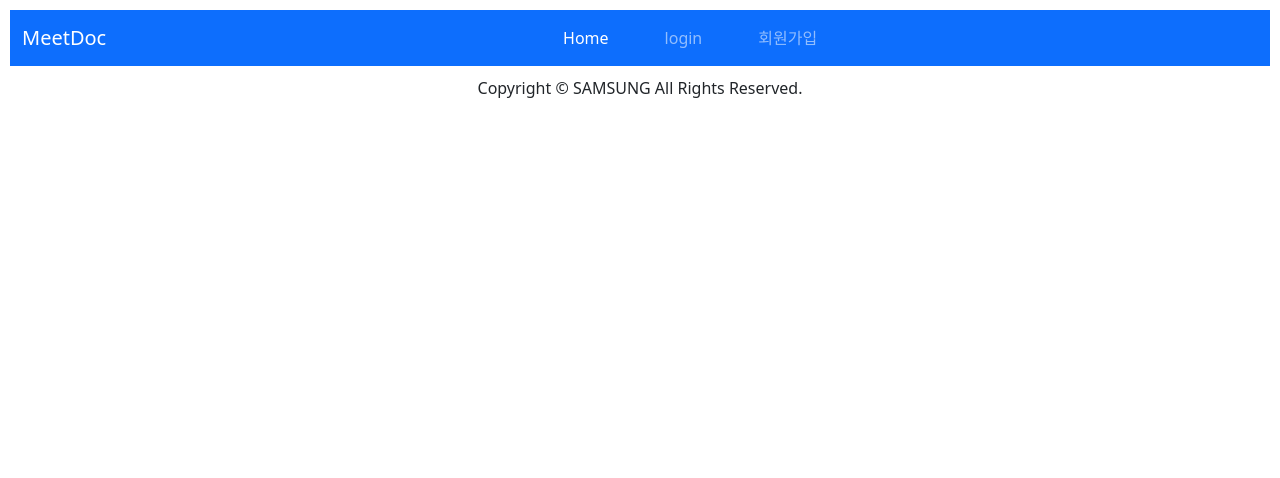
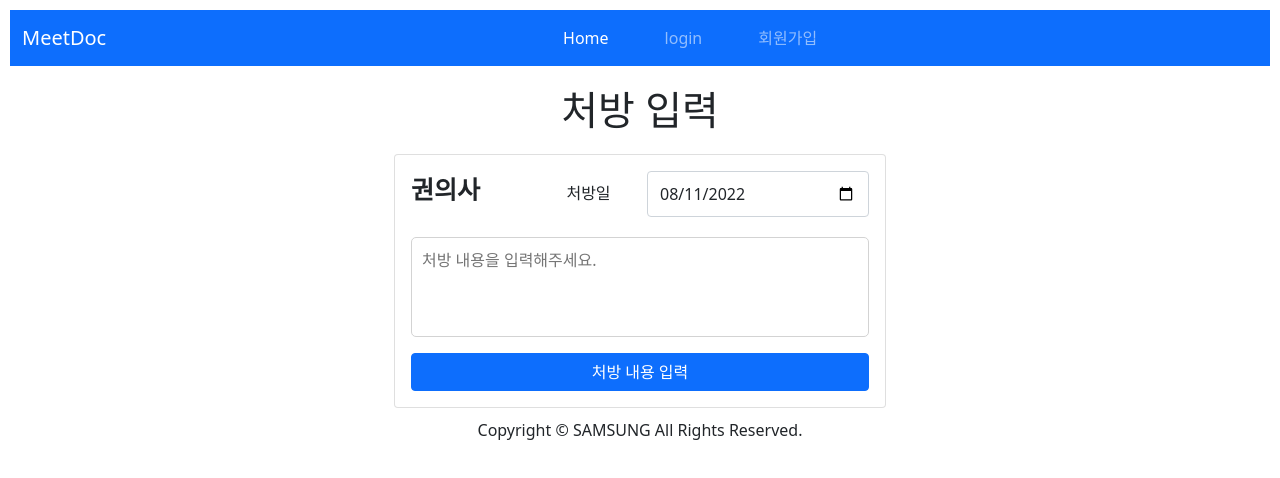
Before and after one commit to pingu9/meetdoc, a Vue app in the folder frontend/: page /prescription/1 in a window 1280 px wide. Shown: the top 478 px of the page. Built offline with nearby package versions, Linux system fonts and the light colour scheme.

Commit message:
[S07P12A302-244] feat: 처방전 입력 페이지 구현

```diff
--- a/frontend/src/routes/router.js
+++ b/frontend/src/routes/router.js
@@ -13,6 +13,7 @@ import BookConfirm from '../views/BookConfirm.vue';
 import MyPageUpdate from '../views/MyPageUpdate.vue';
 import MeetingRoom from '../views/MeetingRoom.vue';
 import DoctorRegister from '../views/DoctorRegister.vue';
+import PrescriptionPage from "../views/PrescriptionPage.vue";
 
 const routes = [
     {
@@ -77,6 +78,11 @@ const routes = [
         component: MeetingRoom,
         name: 'meetingRoom'
     },
+    {
+        path: "/prescription/:appointmentId",
+        component: PrescriptionPage,
+        name: 'prescription',
+    },
 ];
 
 const router = createRouter({
--- /dev/null
+++ b/frontend/src/views/PrescriptionPage.vue
@@ -0,0 +1,119 @@
+<template>
+  <div class="container-body">
+    <h1>처방 입력</h1>
+  <div class="container-card">
+      <div class="card">
+        <div class="card-body">
+          <div id="date-select">
+            <div class="container-doctorName">
+              <p class="card-title">권의사</p>
+            </div>
+            <div class="container-date-picker">
+              <label class="date-picker-label">처방일</label>
+              <input type='date' class="form-control" v-model="date"/>
+            </div>
+          </div>
+          <div class="prescription-container">
+            <div class="form-floating">
+              <textarea placeholder="처방 내용을 입력해주세요." id="prescription-textarea" v-model="prescription"></textarea>
+            </div>
+          </div>
+          <div class="d-grid gap-2 btn-container">
+            <a href="#" class="btn btn-primary" @click="sendPrescription()">처방 내용 입력</a>
+          </div>
+        </div>
+      </div>
+    </div>
+  </div>
+</template>
+
+<script>
+import axios from 'axios';
+export default {
+    data() {
+        return {
+            date: '',
+            prescription: '',
+            doctorName: '',
+            appointmentId: '',
+            icd: '',
+        }
+    },
+    methods: {
+        sendPrescription() {
+            axios.patch(`/api/appointment/prescription/${this.appointmentId}`, {
+                prescriptionDate: this.date + " 00:00",
+                prescriptionDescription: this.prescription,
+                icd: this.icd,
+            }).then((res) => {
+                alert("처방 입력이 완료되었습니다.");
+                this.$router.push("/");
+            }).catch((error) => {
+                if (error.response.data.message === "처방 내역이 이미 있습니다.") {
+                    alert("처방 내역이 이미 존재합니다.")
+                    this.$router.push("/");
+                } else {
+                    alert("잘못된 입력입니다");
+                }
+            })
+        }
+    },
+    created() {
+        if(this.$route.params.appointmentId !== '' && this.$route.params.appointmentId !==  undefined && this.$route.params.appointmentId !== null) {
+            this.appointmentId = this.$route.params.appointmentId;
+        }
+        //오늘 날짜 설정
+        let todayDate = new Date();
+        let yy = String(todayDate.getFullYear());
+        let month = todayDate.getMonth() + 1;
+        let mm = month < 10 ? '0' + month : month;
+        let dd = String(todayDate.getDate() < 10 ? '0' + todayDate.getDate() : todayDate.getDate());
+
+        //오늘 date 값 입력
+        let date = yy + '-' + mm + '-' + dd;
+        this.date = date;
+
+
+    },
+}
+</script>
+
+<style>
+
+.btn-container {
+    margin-top: 10px;
+}
+
+#date-select{
+    display: flex;
+    justify-content: space-between;
+  /* align-items: center; */
+}
+
+.prescription-container{
+    margin-top: 20px;
+    text-align: left;
+}
+
+#prescription-textarea{
+    width: 100%;
+    resize: none;
+    border: 1px solid lightgray;
+    padding: 10px;
+    outline: none;
+    border-radius: 5px;
+    height: 100px;
+}
+
+
+.container-date-picker{
+    display: flex;
+}
+
+.container-doctorName{
+    display: flex;
+    flex-direction: column;
+    justify-content: center;
+}
+
+</style>
```
Also changed, not shown: 1 other file (tests, documents, lock files or other folders).
